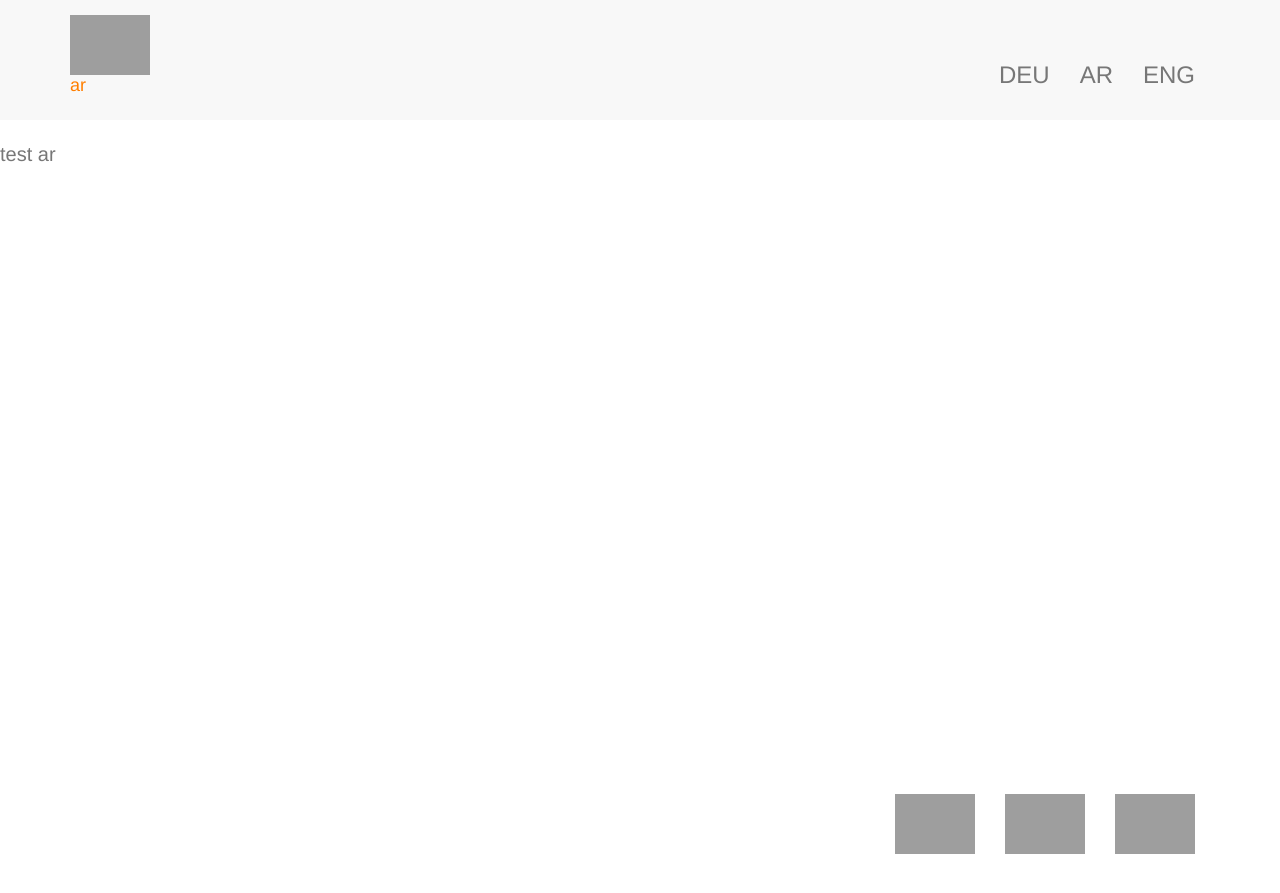
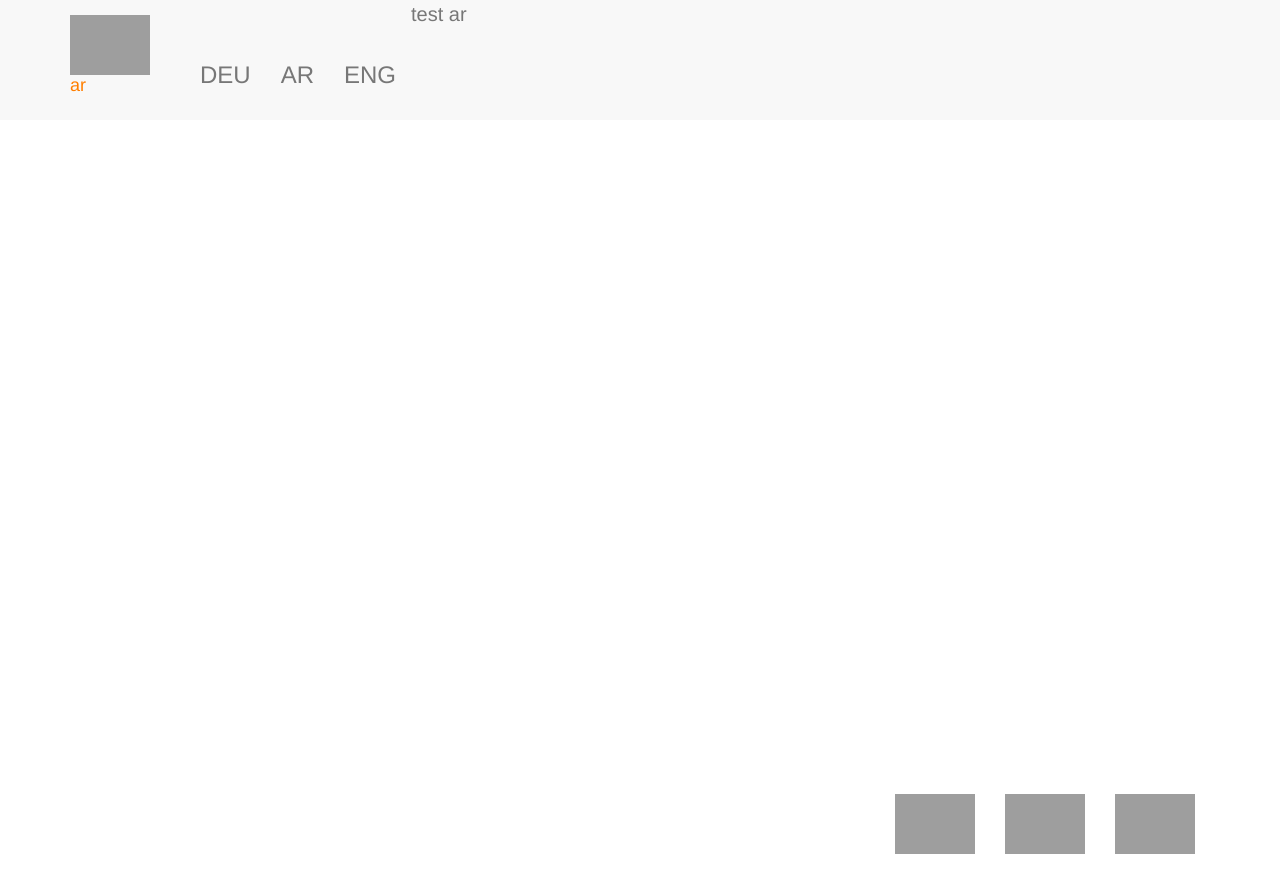
Before and after one commit to EIJC/TIJ, a Jekyll site: the page built from ar.html, in a window 1280 px wide. Shown: the top 893 px of the page. Built offline with Jekyll 4.4.1, drawn with Linux system fonts in a browser that asks for light colours; nearby versions of some CDN libraries; grey boxes are pictures that could not be loaded.

Commit message:
Update page.html

```diff
--- a/_layouts/page.html
+++ b/_layouts/page.html
@@ -6,16 +6,11 @@ layout: base
 <div id="header" class="navbar navbar-default navbar-fixed-top">
   <div class="container">
     <div class="navbar-header">
-            <button class="navbar-toggle collapsed" type="button" data-toggle="collapse" data-target=".navbar-collapse">
-                <i class="icon-reorder"></i>
-            </button>
             <a class="navbar-brand" href="">
               <img alt="Treffen Internationaler Journalisten" src="https://www.dropbox.com/s/0z8cxb5275ouz2r/TIJ%20Transparent.png?raw=1" style="max-width: 80px; max-height: 80px; float:left; margin-right:20px; " />
                 <p class="title">{{ page.title }}</p>
             </a>
-        </ul>
-    </div>
-    <nav class="collapse navbar-collapse">
+
         <ul class="nav navbar-nav pull-right">
             <li>
                 <a href="{{ site.base_url }}/de.html">DEU</a>
@@ -27,9 +22,9 @@ layout: base
                 <a href="{{ site.base_url }}/en.html">ENG</a>
             </li>
         </ul>
-    </nav>
-</div>
-</div>
+    </div>
+
+
 
 
         {{ content }}
```
